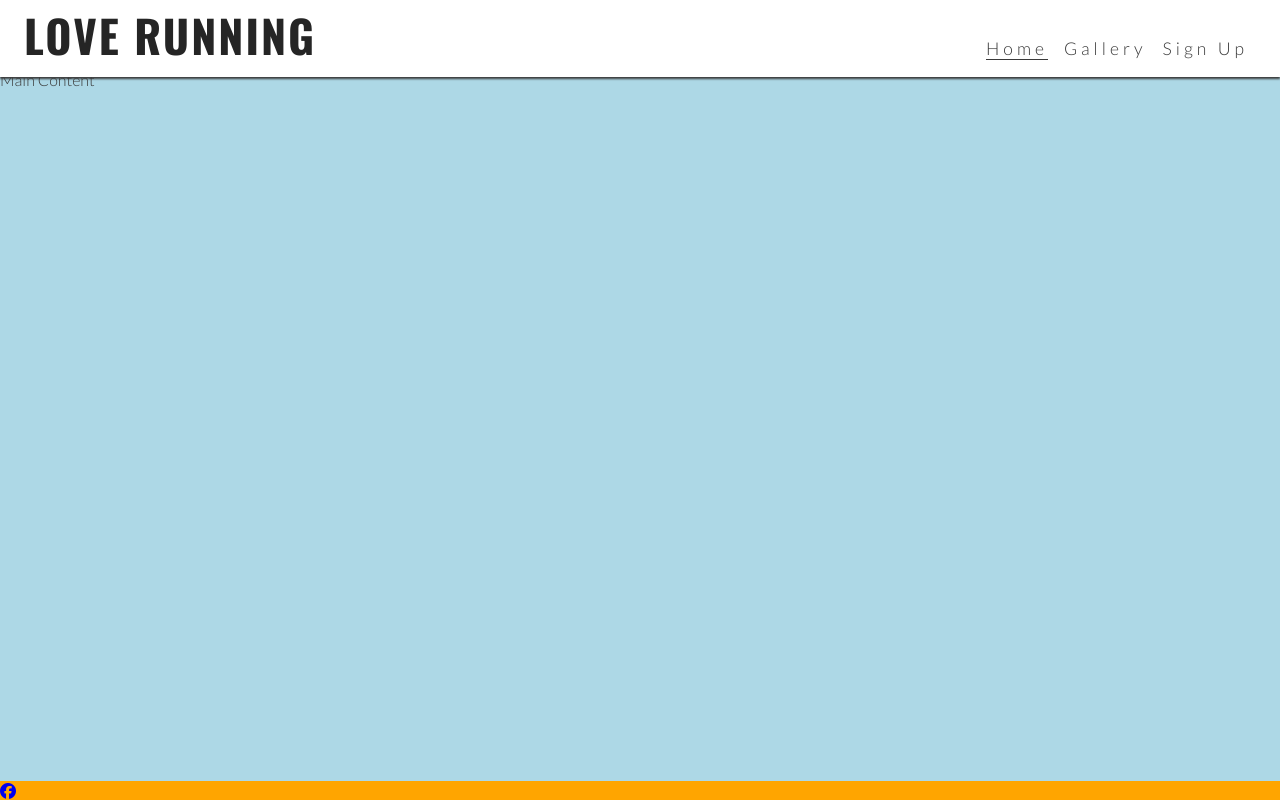
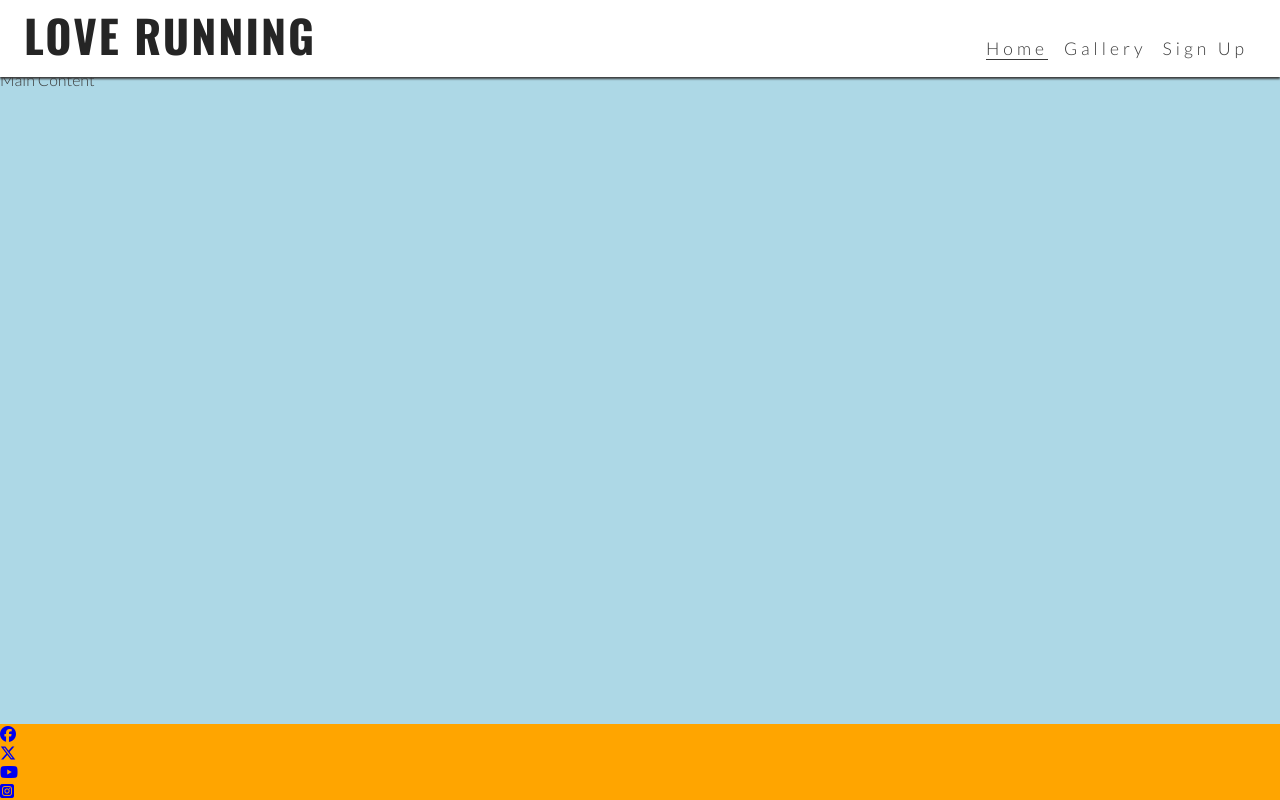
Before and after one commit to k2m13/love_running, a plain HTML site: page index.html in a window 1280 px wide. Drawn offline with nearby package versions, Linux system fonts and the light colour scheme.

Commit message:
Add social media icons to footer

```diff
--- a/index.html
+++ b/index.html
@@ -47,6 +47,9 @@
     <footer>
       <ul>
         <li><a href="https://facebook.com" target="_blank" rel="noopener" aria-label="Visit our Facebook page (opens in a new tab)"><i class="fa-brands fa-facebook"></i></a></li>
+        <li><a href="https://x.com" target="_blank" rel="noopener" aria-label="Visit our X page (opens in a new tab)"><i class="fa-brands fa-x-twitter"></i></a></li>
+        <li><a href="https://youtube.com" target="_blank" rel="noopener" aria-label="Visit our YouTube page (opens in a new tab)"><i class="fa-brands fa-youtube"></i></a></li>
+        <li><a href="https://instagram.com" target="_blank" rel="noopener" aria-label="Visit our Instagram page (opens in a new tab)"><i class="fa-brands fa-square-instagram"></i></a></li>
       </ul>
     </footer>
     <!-- Font Awesome kit -->
```
